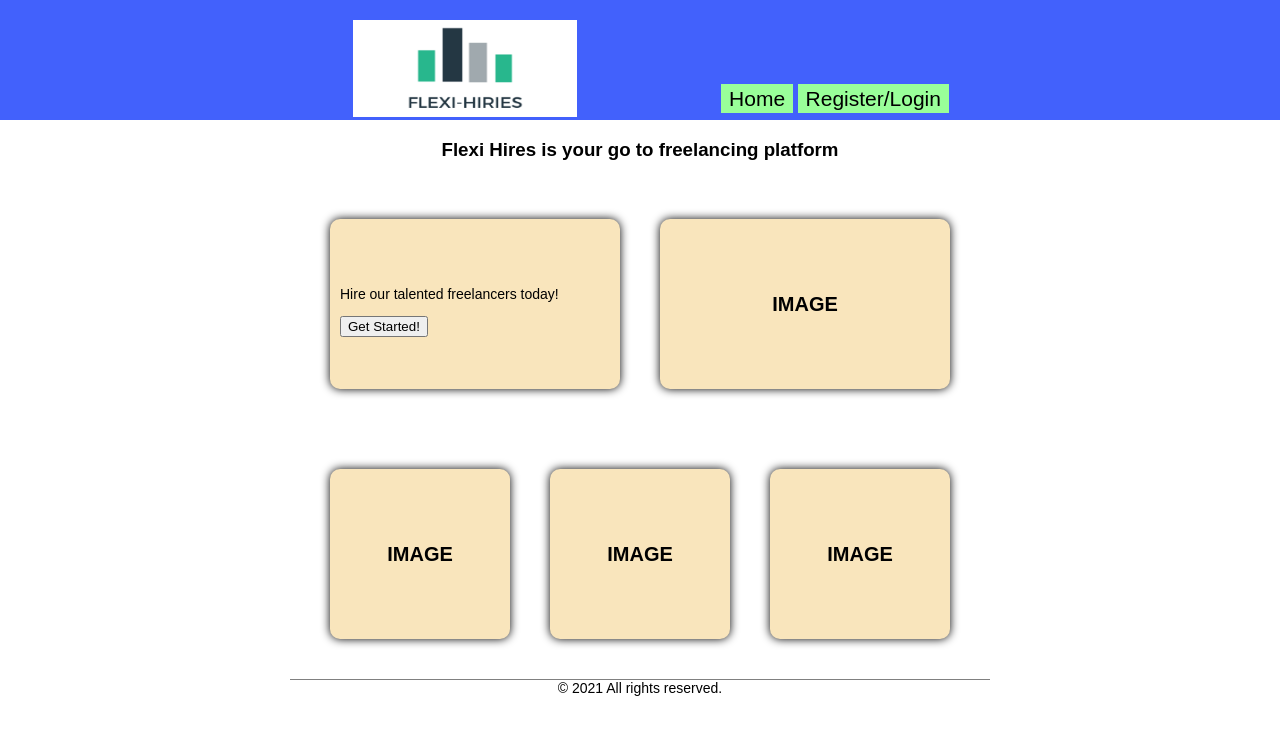
After one commit to p17204296/flexi_hires, a PHP site: page /flexi_hires/index-old.php in a window 1280 px wide. The commit adds this page. Shown: the top 735 px of the page. Run offline with PHP 8.4, Linux system fonts and the light colour scheme.

Commit message:
PHP intergration

```diff
--- /dev/null
+++ b/index-old.php
@@ -0,0 +1,57 @@
+<!DOCTYPE html>
+
+
+
+<html xmlns="http://w3.org/1999/xhtml">
+
+<head>
+<title>Flexi-Hires - CTEC3451-Development Project</title>
+<meta http-equiv="content-type" content="text/html; charset=UTF-8" />
+<meta name="keywords" content="Freelancing; Flexi-Hires" />
+<link rel="stylesheet" type="text/css" href="style.css" />
+</head>
+
+<body>
+
+<div id="header">
+
+<div id="logo"><a href="index.html"><img src="assets/images/logo_land.png" width="224" height="97"></a></div>
+
+<div id="nav">
+		<ul>
+			<li><a href="index.html">Home</a></li>
+			<li><a href="about.html">Register/Login</a></li>
+		<ul>
+</div>
+
+
+</div>
+
+
+<div id="wrapper">
+
+<div id="hm_head">
+	<h3>Flexi Hires is your go to freelancing platform </h3>
+</div>
+<table id="table1" cellspacing="40">
+	<tr>
+		<td><p>Hire our talented freelancers today!</p><button>Get Started!</button></td>
+		<td><h3>IMAGE</h3></td>
+	</tr>
+</table>
+
+<table id="table1" cellspacing="40">
+	<tr>
+		<td><h3 class="Home">IMAGE</h3> <p class="p1"></p> </td>
+		<td><h3 class="About">IMAGE</h3> </td>
+		<td><h3 class="Contact">IMAGE</h3><p class="p2"></p> </td>
+	</tr>
+</table>
+
+	<div id="footer">&copy; 2021 All rights reserved.</div>
+
+
+</body>
+
+
+<html>
--- a/style.css
+++ b/style.css
@@ -11,6 +11,16 @@ width: 100%;
 height: 120px;
 background: #4261FC;
 text-align: center;
+}
+
+.container{
+    width: 80%;
+    margin: 0 auto;
+    padding: 1%;
+}
+
+.text-center{
+    text-align: center;
 }
 
 #wrapper{
@@ -30,12 +40,6 @@ text-align: center;
 height: 300px;
 }
 
-#footer{
-height: 40px;
-border-top: 1px solid gray;
-text-align: center;
-font-size: 14px;
-}
 
 #wrapper #main img{
 width: 400px;
@@ -109,3 +113,23 @@ text-align: center;
 font-family: Arial;
 font-size: 20px;
 }
+
+
+/* CSS for Social */
+.social ul{
+    list-style-type: none;
+}
+.social ul li{
+    display: inline;
+    padding: 1%;
+}
+.social{
+    padding: 5% 0;
+}
+
+#footer{
+height: 40px;
+border-top: 1px solid gray;
+text-align: center;
+font-size: 14px;
+}
```
Also changed, not shown: config/constants.php (added, +17 -0 lines), index.php (+2 -34 lines), partials/footer.php (added, +33 -0 lines), partials/header.php (added, +26 -0 lines).
